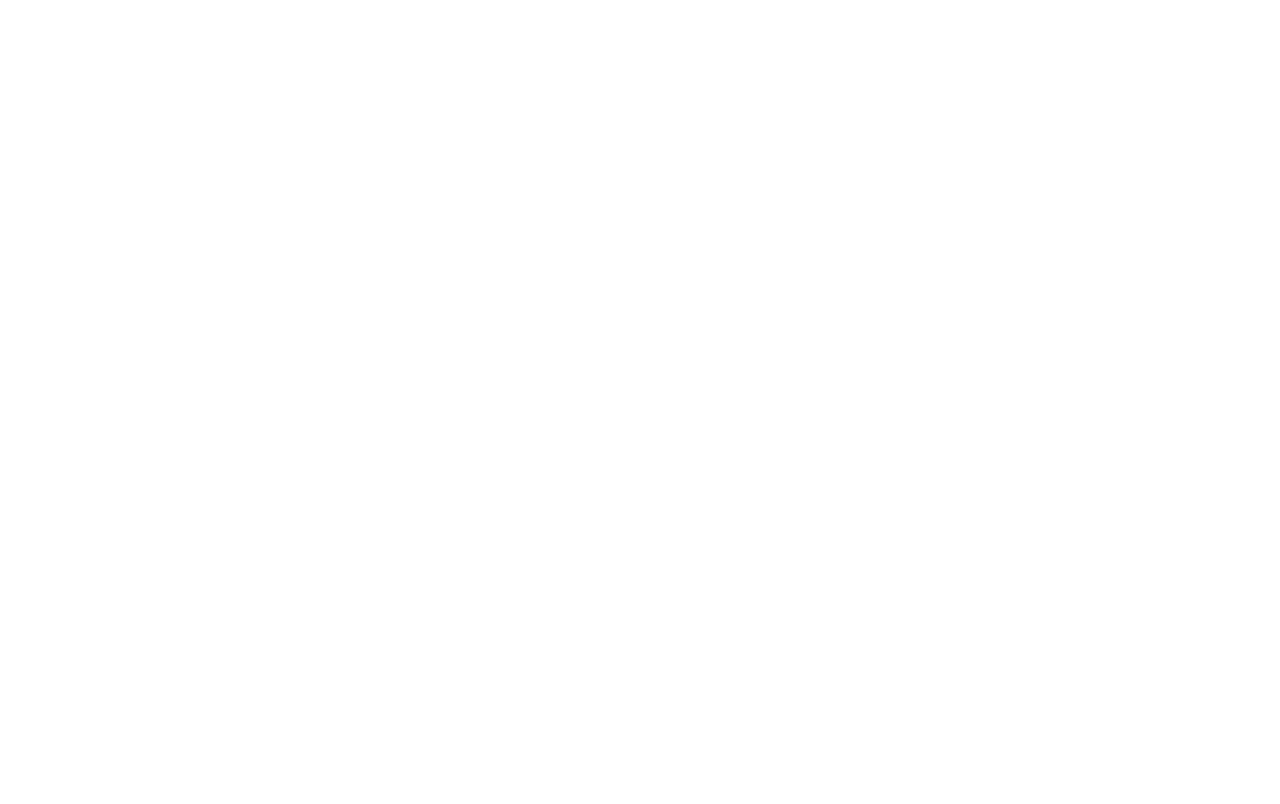
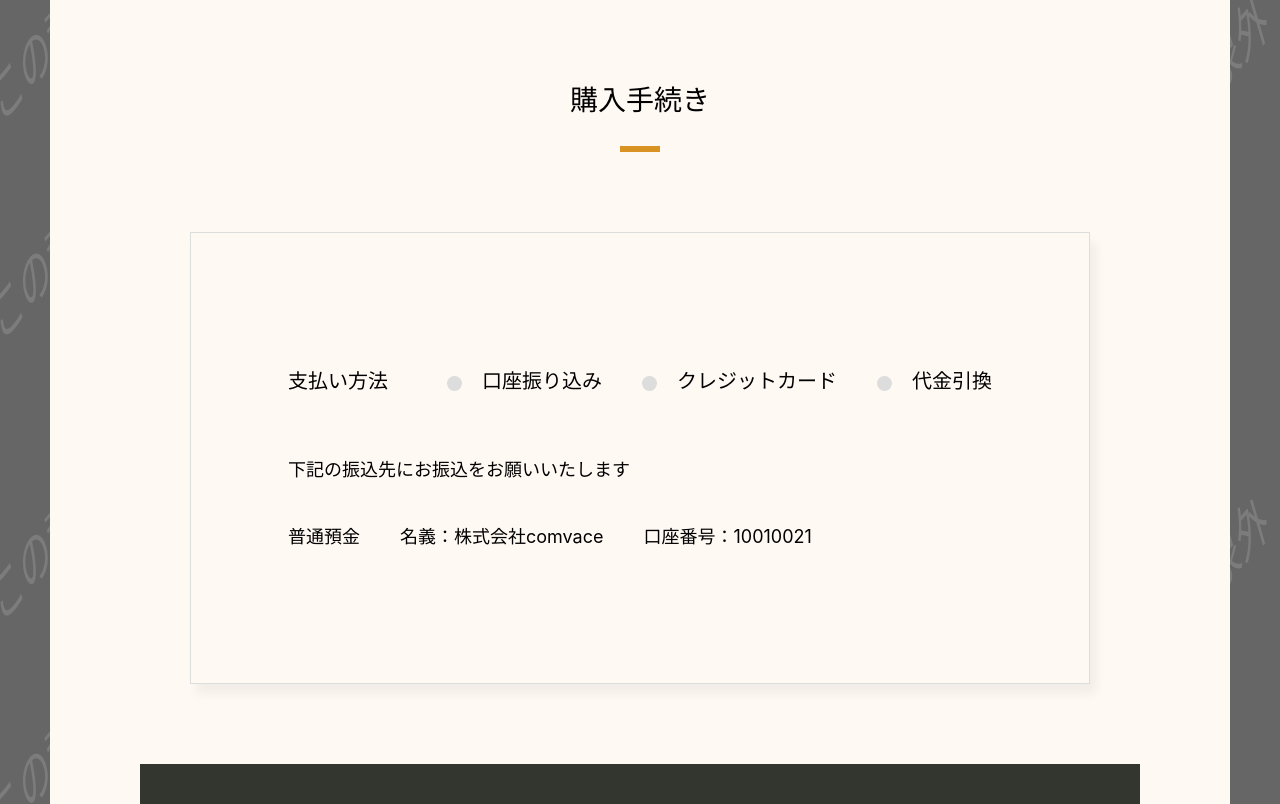
Before and after one commit to ComvaceDeveloper-Yazawa/comvace_supabase_platform, a Vue app: page /sp/assignment4 in a window 1280 px wide. Before the commit this address had no page. Shown: the top 804 px of the page. Built offline with nearby package versions, Linux system fonts and the light colour scheme; a web font is replaced by a local one.

Commit message:
feat:　課題4まで実装

```diff
--- a/src/components/parts/PageTitle.vue
+++ b/src/components/parts/PageTitle.vue
@@ -11,6 +11,7 @@
 </template>
 <style scoped lang="scss">
 .page-title {
+  font-family: noto-sans-jp, sans-serif;
   font-size: 28px;
   font-weight: bold;
   color: #000;
@@ -19,6 +20,7 @@
   justify-content: center;
   padding: 80px 0 30px 0;
   margin-bottom: 80px;
+  font-weight: 400;
 
   &::after {
     content: "";
@@ -34,7 +36,6 @@
 
 .mobile-title {
   font-size: 20px;
-  font-weight: bold;
   color: #000;
   position: relative;
   display: flex;
@@ -42,6 +43,7 @@
   padding-top: 50px;
   padding-bottom: 40px;
   margin-bottom: 50px;
+  font-weight: 400;
 
   &::after {
     content: "";
--- /dev/null
+++ b/src/components/parts/PaymentSelect.vue
@@ -0,0 +1,93 @@
+<script setup lang="ts"></script>
+<template>
+  <div class="outer">
+    <div class="payment">
+      <div class="label">支払い方法</div>
+      <div class="selector">
+        <label>
+          <input
+            type="radio"
+            name="payment"
+            value="bank_transfer"
+          />口座振り込み
+        </label>
+        <label>
+          <input
+            type="radio"
+            name="payment"
+            value="credit_card"
+          />クレジットカード
+        </label>
+        <label>
+          <input type="radio" name="payment" value="cash_on_delivery" />代金引換
+        </label>
+      </div>
+    </div>
+    <div class="content">
+      <div class="info-text">下記の振込先にお振込をお願いいたします</div>
+      <div class="info-bank-account">
+        <p>普通預金</p>
+        <p>名義：株式会社comvace</p>
+        <p>口座番号：10010021</p>
+      </div>
+    </div>
+  </div>
+</template>
+
+<style scoped lang="scss">
+.outer {
+  font-family: Inter, sans-serif;
+  width: 900px;
+  margin: 0 auto;
+  box-shadow: 6px 10px 10px rgba(0, 0, 0, 0.05);
+  padding: 133px 97px;
+  border: 1px solid #dddddd;
+}
+
+.payment {
+  display: flex;
+  justify-content: space-between;
+  font-size: 20px;
+  font-weight: 400;
+}
+
+.selector {
+  display: flex;
+  gap: 40px;
+
+  label {
+    display: flex;
+    align-items: center;
+    cursor: pointer;
+  }
+
+  input[type="radio"] {
+    appearance: none;
+    -webkit-appearance: none;
+    width: 15px;
+    height: 15px;
+    border-radius: 50%;
+    background-color: #dddddd;
+    margin-right: 20px;
+    position: relative;
+    top: 2px;
+    cursor: pointer;
+
+    &:checked {
+      background-color: #e7d032;
+    }
+  }
+}
+
+.content {
+  margin-top: 60px;
+  font-size: 18px;
+  display: flex;
+  flex-direction: column;
+  gap: 40px;
+  .info-bank-account {
+    display: flex;
+    gap: 40px;
+  }
+}
+</style>
--- a/src/router/index.ts
+++ b/src/router/index.ts
@@ -38,6 +38,18 @@
     name: "/assignment3",
     component: () => import("@/views/html/common/Ass3.vue"),
     meta: { title: "HTML課題3" },
+  },
+  {
+    path: "/pc/assignment4",
+    name: "pc/assignment4",
+    component: () => import("@/views/html/pc/Ass4PC.vue"),
+    meta: { title: "HTML課題4 PC" },
+  },
+  {
+    path: "/sp/assignment4",
+    name: "sp/assignment4",
+    component: () => import("@/views/html/sp/Ass4SP.vue"),
+    meta: { title: "HTML課題4 SP" },
   },
   // 404（キャッチオール）
   // {
--- /dev/null
+++ b/src/views/html/pc/Ass4PC.vue
@@ -0,0 +1,27 @@
+<script setup lang="ts">
+import PageTitle from "@/components/parts/PageTitle.vue";
+import PaymentSelect from "@/components/parts/PaymentSelect.vue";
+import PageBottomNav from "@/components/parts/PageBottomNav.vue";
+</script>
+<template>
+  <div class="background-banner">
+    <div class="pc-width">
+      <div class="main-view">
+        <PageTitle :title="'購入手続き'" :isPc="true" />
+        <PaymentSelect />
+        <PageBottomNav
+          :text="'購入手続きはこちらから行うことができます'"
+          :isSingleButton="false"
+          buttonPrevText="戻る"
+          buttonNextText="購入に進む"
+        />
+      </div>
+    </div>
+  </div>
+</template>
+<style scoped lang="scss">
+.main-view {
+  background-color: #fff9f4;
+  padding: 0 90px 80px 90px;
+}
+</style>
--- /dev/null
+++ b/src/views/html/sp/Ass4SP.vue
@@ -0,0 +1,27 @@
+<script setup lang="ts">
+import PageTitle from "@/components/parts/PageTitle.vue";
+import PaymentSelect from "@/components/parts/PaymentSelect.vue";
+import PageBottomNav from "@/components/parts/PageBottomNav.vue";
+</script>
+<template>
+  <div class="background-banner">
+    <div class="pc-width">
+      <div class="main-view">
+        <PageTitle :title="'購入手続き'" :isPc="true" />
+        <PaymentSelect />
+        <PageBottomNav
+          :text="'購入手続きはこちらから行うことができます'"
+          :isSingleButton="false"
+          buttonPrevText="戻る"
+          buttonNextText="購入に進む"
+        />
+      </div>
+    </div>
+  </div>
+</template>
+<style scoped lang="scss">
+.main-view {
+  background-color: #fff9f4;
+  padding: 0 90px 80px 90px;
+}
+</style>
```
